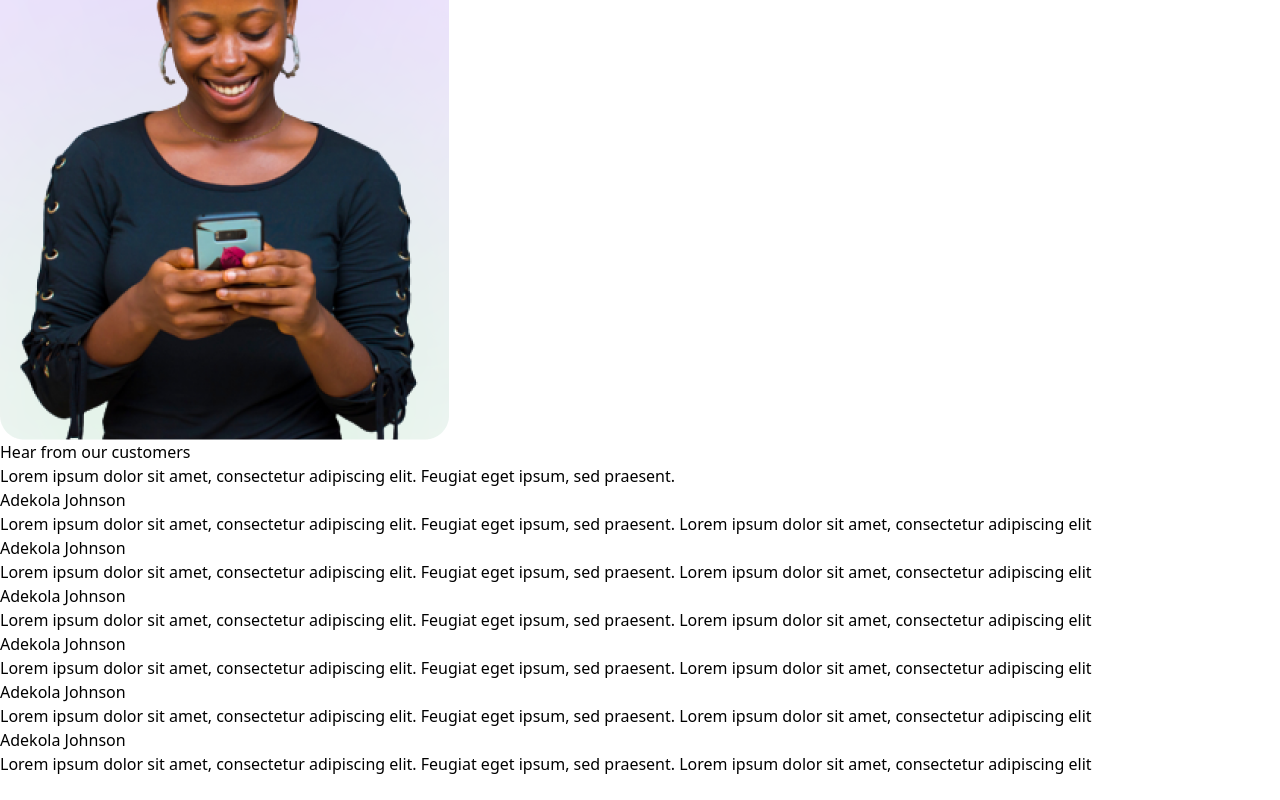
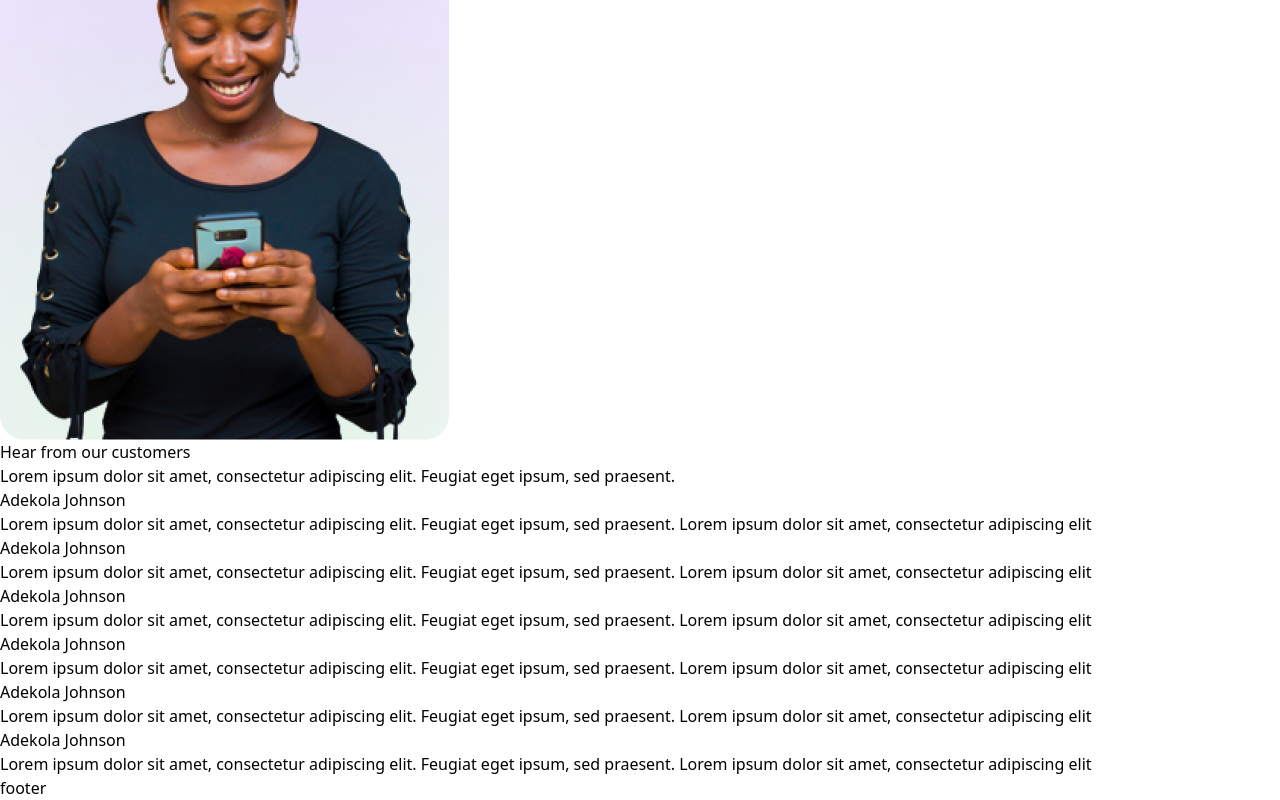
Before and after one commit to Danny4life/TDD-BANK-UI, a React app: page / in a window 1280 px wide. Shown: the part 2256-3056 px from the top of the page. Before the commit the page ends 3032 px from the top, so only its background shows below. Built offline with nearby package versions, Linux system fonts and the light colour scheme; the HTML template or start-up script is replaced by a standard one.

Commit message:
create footer component

```diff
--- /dev/null
+++ b/src/components/Footer.jsx
@@ -0,0 +1,11 @@
+import React from 'react'
+
+const Footer = () => {
+  return (
+    <footer>
+      footer
+    </footer>
+  )
+}
+
+export default Footer
--- a/src/pages/HomePage.jsx
+++ b/src/pages/HomePage.jsx
@@ -4,6 +4,7 @@ import SectionOne from '../components/SectionOne'
 import SectionTwo from '../components/SectionTwo'
 import SectionThree from '../components/SectionThree'
 import SectionFour from '../components/SectionFour'
+import Footer from '../components/Footer'
 
 const HomePage = () => {
   return (
@@ -23,6 +24,9 @@ const HomePage = () => {
         <section>
             <SectionFour />
         </section>
+        <footer>
+          <Footer />
+        </footer>
 
 
 
```
Also changed, not shown: src/components/SectionFour.jsx (+7 -6 lines).
